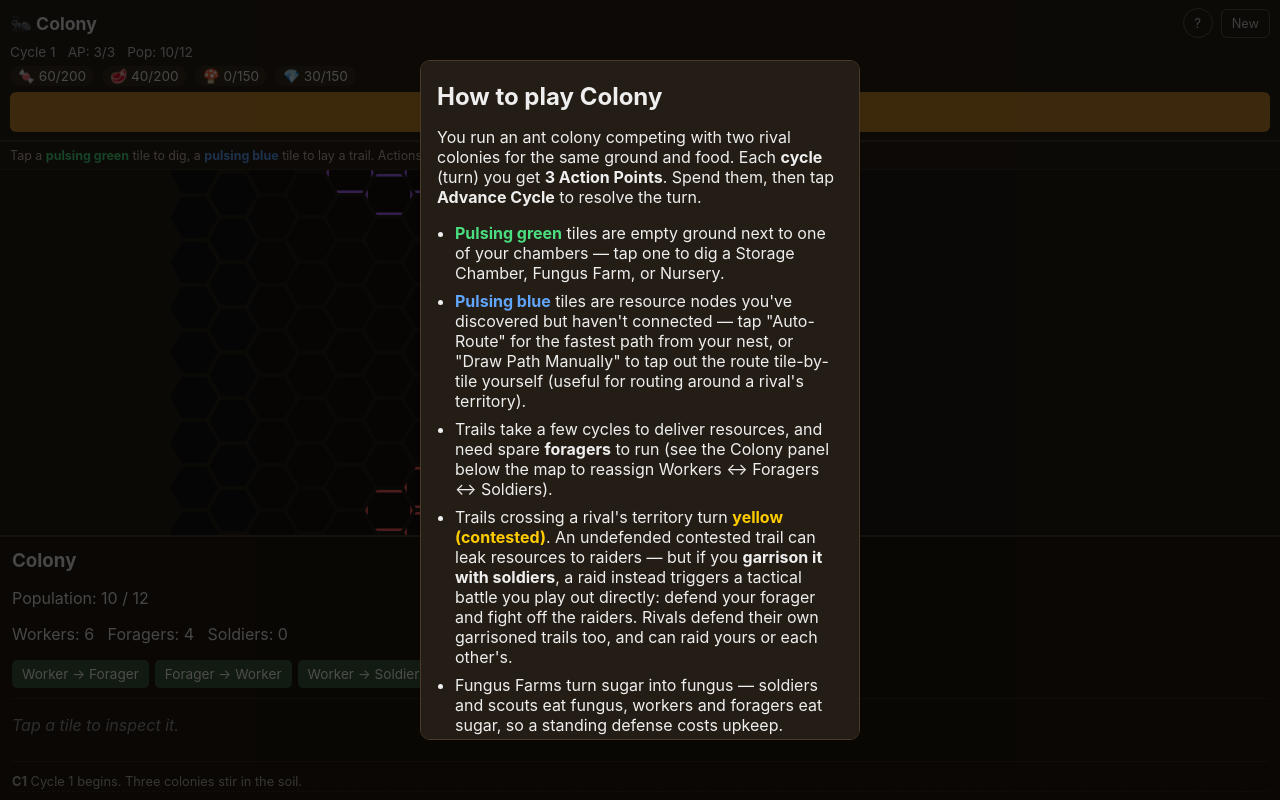
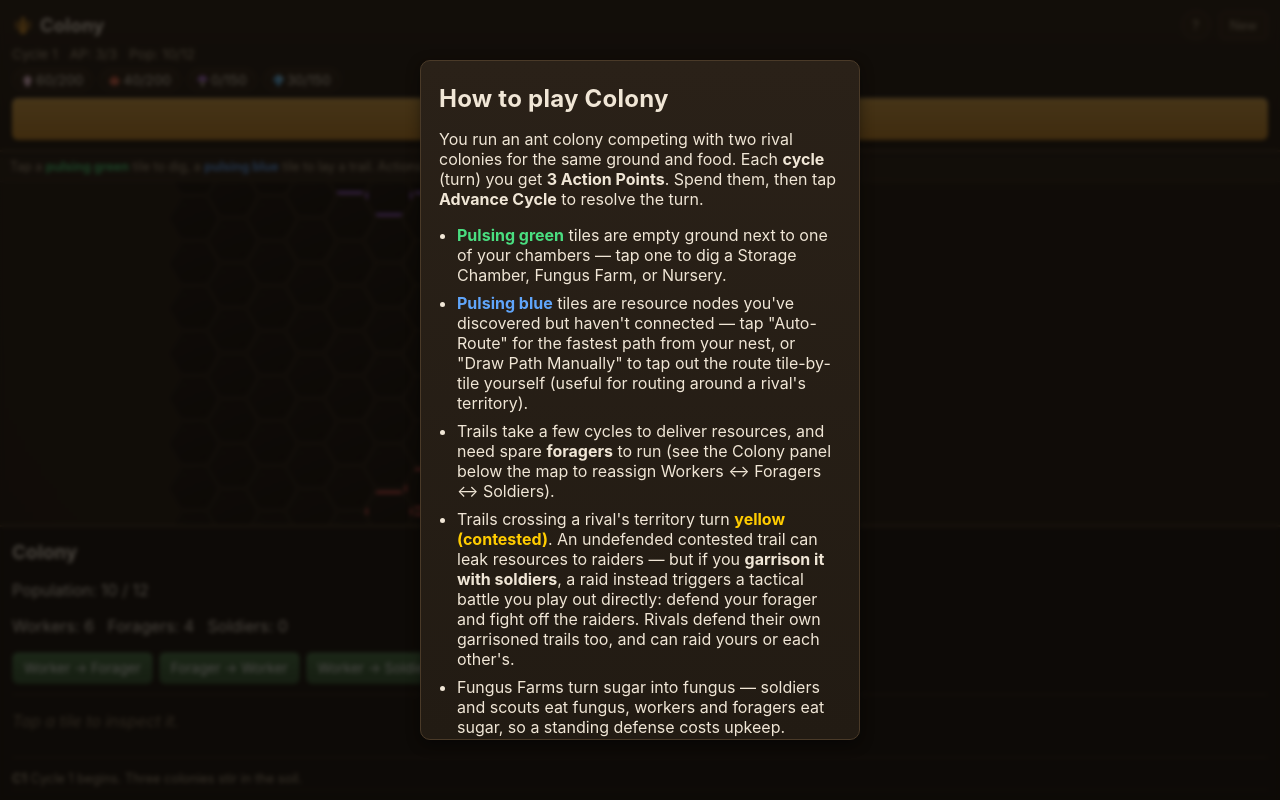
Before and after one commit to mattmanne/colony-poc, a website with bundled scripts: page index.html in a window 1280 px wide. Built offline with nearby package versions, Linux system fonts and the light colour scheme.

Commit message:
Visual polish: custom SVG icon set + design system pass
Replaces every in-game emoji glyph (resources, chambers, units, app title)
with a small hand-drawn SVG icon set (js/icons.js) — the app icon already
proved emoji rendering isn't reliable everywhere (a headless-Chromium test
environment silently substituted a near-invisible fallback glyph), so this
applies the same fix everywhere the player actually reads an icon.

Also did a general CSS polish pass: CSS custom properties for a consistent
color/shadow/radius system, gradients and depth on buttons/panels/hex
tiles/battle cells instead of flat colors, smoother transitions, and a
backdrop blur on modals. Updated the help modal's icon legend and README
architecture notes to match.

No game-logic changes — all 90 tests still pass unmodified.

```diff
--- a/css/base.css
+++ b/css/base.css
@@ -1,3 +1,24 @@
+:root {
+  --bg-deep: #17130f;
+  --bg-base: #1b1712;
+  --bg-panel: #221b13;
+  --bg-panel-raised: #2a2118;
+  --bg-elevated: #302518;
+  --border-soft: #4a3a28;
+  --border-softer: #3a2e20;
+  --accent-gold: #c98a2b;
+  --accent-gold-light: #e0a94a;
+  --accent-gold-dark: #9c6a1e;
+  --text-primary: #f0e6d6;
+  --text-muted: #b8a98e;
+  --text-faint: #8a7a62;
+  --shadow-soft: 0 2px 6px rgba(0, 0, 0, 0.35);
+  --shadow-raised: 0 4px 14px rgba(0, 0, 0, 0.45);
+  --radius-sm: 6px;
+  --radius-md: 10px;
+  --transition-fast: 0.15s ease;
+}
+
 * { box-sizing: border-box; }
 
 html, body {
@@ -5,21 +26,29 @@ html, body {
   padding: 0;
   height: 100%;
   font-family: -apple-system, BlinkMacSystemFont, 'Segoe UI', Roboto, sans-serif;
-  background: #1b1712;
-  color: #eee;
+  background: radial-gradient(ellipse at top, var(--bg-base) 0%, var(--bg-deep) 100%);
+  color: var(--text-primary);
+  -webkit-font-smoothing: antialiased;
 }
 
 button {
   font-family: inherit;
   cursor: pointer;
+  transition: transform var(--transition-fast), filter var(--transition-fast), background var(--transition-fast);
+}
+
+button:active {
+  transform: scale(0.96);
 }
 
 h1, h2, h3 {
   margin: 0.2em 0;
+  color: var(--text-primary);
+  letter-spacing: 0.01em;
 }
 
 .hint {
-  color: #999;
+  color: var(--text-faint);
   font-style: italic;
 }
 
@@ -28,3 +57,40 @@ h1, h2, h3 {
   flex-direction: column;
   height: 100%;
 }
+
+/* Shared icon sizing — see js/icons.js for the icon set itself. */
+.icon-svg {
+  display: inline-block;
+  vertical-align: middle;
+  overflow: visible;
+}
+
+.tile-icon {
+  width: 22px;
+  height: 22px;
+  filter: drop-shadow(0 1px 1px rgba(0, 0, 0, 0.5));
+}
+
+.pill-icon {
+  width: 15px;
+  height: 15px;
+  margin-right: 1px;
+}
+
+.inline-icon {
+  width: 16px;
+  height: 16px;
+  margin-right: 2px;
+}
+
+.battle-icon {
+  width: 26px;
+  height: 26px;
+  filter: drop-shadow(0 1px 1px rgba(0, 0, 0, 0.5));
+}
+
+.header-icon {
+  width: 22px;
+  height: 22px;
+  margin-right: 2px;
+}
--- a/css/map.css
+++ b/css/map.css
@@ -23,12 +23,13 @@
      part of the box itself and clip cleanly to the polygon. */
   border: 3px solid transparent;
   clip-path: polygon(25% 0%, 75% 0%, 100% 50%, 75% 100%, 25% 100%, 0% 50%);
-  background: #3a3226;
+  background: linear-gradient(155deg, #423a2c 0%, #362e22 55%, #2e2719 100%);
   display: flex;
   align-items: center;
   justify-content: center;
   font-size: 18px;
   cursor: pointer;
+  transition: transform 0.12s ease, filter 0.12s ease;
   /* Hexes tessellate edge-to-edge by position, so same-state borders on
      adjacent tiles visually merge into one continuous bar. Scaling each hex
      down slightly (around its own center, so the grid layout math is
@@ -36,16 +37,20 @@
   transform: scale(0.92);
 }
 
+.hex:active {
+  filter: brightness(1.15);
+}
+
 .hex-fog {
-  background: #151210;
+  background: linear-gradient(155deg, #1c1712 0%, #14100c 100%);
 }
 
 .terrain-water {
-  background: #264a5c;
+  background: linear-gradient(155deg, #2f5a70 0%, #1f3c4a 100%);
 }
 
 .terrain-rock {
-  background: #4a4038;
+  background: linear-gradient(155deg, #574d3e 0%, #423a2e 100%);
 }
 
 .owner-player {
@@ -66,6 +71,8 @@
 
 .hex-selected {
   outline: 2px solid #fff;
+  outline-offset: -1px;
+  filter: brightness(1.2);
   z-index: 2;
 }
 
@@ -104,20 +111,25 @@
   width: 8px;
   height: 8px;
   border-radius: 50%;
+  box-shadow: 0 0 3px rgba(0, 0, 0, 0.6);
 }
 
 .trail-player {
   background: #4aa3ff;
+  box-shadow: 0 0 4px rgba(74, 163, 255, 0.8);
 }
 
 .trail-rival_1 {
   background: #ff5a5a;
+  box-shadow: 0 0 4px rgba(255, 90, 90, 0.8);
 }
 
 .trail-rival_2 {
   background: #b06aff;
+  box-shadow: 0 0 4px rgba(176, 106, 255, 0.8);
 }
 
 .trail-contested {
   background: #ffd24a;
+  box-shadow: 0 0 5px rgba(255, 210, 74, 0.9);
 }
--- a/css/ui.css
+++ b/css/ui.css
@@ -2,9 +2,12 @@
   display: flex;
   flex-direction: column;
   gap: 6px;
-  padding: 8px 10px;
-  background: #2a2118;
-  border-bottom: 2px solid #4a3a28;
+  padding: 10px 12px;
+  background: linear-gradient(to bottom, var(--bg-panel-raised), var(--bg-panel));
+  border-bottom: 2px solid var(--border-soft);
+  box-shadow: var(--shadow-soft);
+  position: relative;
+  z-index: 3;
 }
 
 #topbar-row1 {
@@ -14,68 +17,86 @@
 }
 
 #topbar-row1 h1 {
-  font-size: 1.1em;
+  font-size: 1.15em;
   margin-right: auto;
+  display: flex;
+  align-items: center;
+  gap: 4px;
 }
 
 #topbar-row2 {
   display: flex;
   gap: 12px;
   font-size: 0.85em;
-  color: #ccc;
+  color: var(--text-muted);
 }
 
 #resource-bar {
   display: flex;
-  gap: 8px;
+  gap: 6px;
   flex-wrap: wrap;
 }
 
 .resource-pill {
-  background: #3a2e20;
+  display: inline-flex;
+  align-items: center;
+  background: linear-gradient(to bottom, var(--bg-elevated), var(--bg-panel-raised));
+  border: 1px solid var(--border-softer);
   border-radius: 12px;
-  padding: 2px 8px;
+  padding: 3px 9px 3px 7px;
   font-size: 0.85em;
   white-space: nowrap;
+  box-shadow: inset 0 1px 0 rgba(255, 255, 255, 0.04);
 }
 
 #advance-cycle-btn {
-  background: #c98a2b;
+  background: linear-gradient(to bottom, var(--accent-gold-light), var(--accent-gold));
   border: none;
-  color: #1b1712;
+  color: #241a0a;
   font-weight: bold;
-  padding: 10px 14px;
-  border-radius: 6px;
+  padding: 11px 14px;
+  border-radius: var(--radius-sm);
   width: 100%;
   font-size: 1em;
+  box-shadow: var(--shadow-soft), inset 0 1px 0 rgba(255, 255, 255, 0.25);
+  letter-spacing: 0.02em;
+}
+
+#advance-cycle-btn:hover {
+  filter: brightness(1.06);
 }
 
 #help-btn {
-  background: transparent;
-  border: 1px solid #6a5a44;
-  color: #ccc;
+  background: var(--bg-elevated);
+  border: 1px solid var(--border-soft);
+  color: var(--text-muted);
   width: 30px;
   height: 30px;
   border-radius: 50%;
   flex-shrink: 0;
 }
 
+#help-btn:hover, #new-colony-btn:hover {
+  border-color: var(--accent-gold);
+  color: var(--text-primary);
+}
+
 #new-colony-btn {
-  background: transparent;
-  border: 1px solid #6a5a44;
-  color: #ccc;
+  background: var(--bg-elevated);
+  border: 1px solid var(--border-soft);
+  color: var(--text-muted);
   padding: 6px 10px;
-  border-radius: 6px;
+  border-radius: var(--radius-sm);
   font-size: 0.8em;
   flex-shrink: 0;
 }
 
 #hint-bar {
-  background: #2a2118;
-  color: #cba;
+  background: var(--bg-panel-raised);
+  color: var(--text-muted);
   font-size: 0.78em;
-  padding: 6px 10px;
-  border-bottom: 1px solid #3a2e20;
+  padding: 7px 10px;
+  border-bottom: 1px solid var(--border-softer);
 }
 
 .hint-green {
@@ -91,7 +112,8 @@
 .modal {
   position: fixed;
   inset: 0;
-  background: rgba(0, 0, 0, 0.7);
+  background: rgba(10, 8, 5, 0.72);
+  backdrop-filter: blur(2px);
   display: flex;
   align-items: center;
   justify-content: center;
@@ -104,13 +126,14 @@
 }
 
 .modal-content {
-  background: #241d15;
-  border: 1px solid #4a3a28;
-  border-radius: 10px;
-  padding: 16px;
+  background: linear-gradient(to bottom, var(--bg-panel-raised), var(--bg-panel));
+  border: 1px solid var(--border-soft);
+  border-radius: var(--radius-md);
+  padding: 18px;
   max-width: 440px;
   max-height: 85vh;
   overflow: auto;
+  box-shadow: var(--shadow-raised);
 }
 
 .modal-content ul {
@@ -123,12 +146,13 @@
 
 #help-close-btn {
   margin-top: 10px;
-  background: #c98a2b;
+  background: linear-gradient(to bottom, var(--accent-gold-light), var(--accent-gold));
   border: none;
-  color: #1b1712;
+  color: #241a0a;
   font-weight: bold;
-  padding: 8px 14px;
-  border-radius: 6px;
+  padding: 9px 16px;
+  border-radius: var(--radius-sm);
+  box-shadow: inset 0 1px 0 rgba(255, 255, 255, 0.25);
 }
 
 #message {
@@ -136,20 +160,22 @@
   top: 8px;
   left: 50%;
   transform: translateX(-50%);
-  background: #5a1e1e;
+  background: linear-gradient(to bottom, #7a2a2a, #5a1e1e);
   color: #fff;
-  padding: 6px 14px;
-  border-radius: 6px;
+  padding: 7px 16px;
+  border-radius: var(--radius-sm);
   opacity: 0;
   pointer-events: none;
-  transition: opacity 0.2s;
+  transition: opacity 0.2s, transform 0.2s;
   z-index: 50;
   max-width: 90vw;
   text-align: center;
+  box-shadow: var(--shadow-raised);
 }
 
 #message.visible {
   opacity: 1;
+  transform: translateX(-50%) translateY(2px);
 }
 
 #main {
@@ -162,22 +188,24 @@
 #map-container {
   flex: 1;
   overflow: auto;
-  background: #241d15;
+  background:
+    radial-gradient(circle at 30% 20%, rgba(255, 200, 120, 0.03), transparent 60%),
+    var(--bg-panel);
   position: relative;
 }
 
 #sidebar {
   max-height: 45vh;
   overflow: auto;
-  background: #20190f;
-  border-top: 2px solid #4a3a28;
-  padding: 8px 12px;
+  background: var(--bg-deep);
+  border-top: 2px solid var(--border-soft);
+  padding: 10px 12px;
 }
 
 #colony-panel, #tile-panel {
   margin-bottom: 10px;
   padding-bottom: 10px;
-  border-bottom: 1px solid #3a2e20;
+  border-bottom: 1px solid var(--border-softer);
 }
 
 .actions {
@@ -188,31 +216,38 @@
 }
 
 .actions button {
-  background: #3a5a3a;
-  border: none;
+  background: linear-gradient(to bottom, #4a7a4a, #375c37);
+  border: 1px solid rgba(0, 0, 0, 0.2);
   color: #fff;
-  padding: 6px 10px;
-  border-radius: 5px;
+  padding: 7px 11px;
+  border-radius: var(--radius-sm);
   font-size: 0.85em;
+  box-shadow: 0 1px 3px rgba(0, 0, 0, 0.3), inset 0 1px 0 rgba(255, 255, 255, 0.1);
+}
+
+.actions button:hover:not(:disabled) {
+  filter: brightness(1.1);
 }
 
 .actions button:disabled {
   background: #333;
+  border-color: transparent;
   color: #777;
   cursor: not-allowed;
+  box-shadow: none;
 }
 
 .contested {
-  color: #e05a5a;
+  color: #ffd24a;
   font-weight: bold;
 }
 
 #log {
   font-size: 0.8em;
-  color: #bba;
+  color: var(--text-muted);
 }
 
 .log-line {
-  padding: 2px 0;
-  border-bottom: 1px dashed #3a2e20;
+  padding: 3px 0;
+  border-bottom: 1px dashed var(--border-softer);
 }
--- a/index.html
+++ b/index.html
@@ -19,7 +19,7 @@
 <div id="app">
   <div id="topbar">
     <div id="topbar-row1">
-      <h1>🐜 Colony</h1>
+      <h1><svg class="icon-svg header-icon" viewBox="0 0 24 24" aria-hidden="true"><circle cx="12" cy="6" r="2.6" fill="#c98a2b"/><circle cx="12" cy="11" r="3" fill="#c98a2b"/><circle cx="12" cy="17.5" r="4.5" fill="#c98a2b"/><g stroke="#c98a2b" stroke-width="1.4" stroke-linecap="round"><line x1="9" y1="10" x2="4" y2="8"/><line x1="15" y1="10" x2="20" y2="8"/><line x1="8.5" y1="12" x2="3" y2="12"/><line x1="15.5" y1="12" x2="21" y2="12"/><line x1="9" y1="14" x2="4" y2="16"/><line x1="15" y1="14" x2="20" y2="16"/></g></svg> Colony</h1>
       <button id="help-btn" title="How to play">?</button>
       <button id="new-colony-btn">New</button>
     </div>
@@ -62,7 +62,7 @@
       <li>Hitting certain milestones (total resources harvested, battles won, chambers built, sustained long trails) permanently unlocks colony-wide bonuses.</li>
       <li>No fixed win condition — the goal is to keep your colony growing and your supply lines safe.</li>
     </ul>
-    <p>Icons: 🐜 nest &nbsp; 📦 storage &nbsp; 🍄 farm &nbsp; 🥚 nursery &nbsp; 🍬 sugar &nbsp; 🥩 protein &nbsp; 💎 mineral</p>
+    <p>Map icons: <span style="color:#c98a2b">gold ant</span> = nest, <span style="color:#a9793f">tan crate</span> = storage, <span style="color:#b073d9">purple mushroom</span> = fungus farm, <span style="color:#f3e6c8">cream egg</span> = nursery, <span style="color:#ffd1e8">pink crystal</span> = sugar, <span style="color:#e0684f">red morsel</span> = protein, <span style="color:#6bc6ff">blue gem</span> = mineral.</p>
     <p>Tile borders: <span style="color:#4aa3ff">blue = you</span>, <span style="color:#ff5a5a">red</span> and <span style="color:#b06aff">purple = the two rivals</span>, <span style="color:#ffcc00">yellow = contested</span>.</p>
 
     <h3>Tips</h3>
--- /dev/null
+++ b/js/icons.js
@@ -0,0 +1,48 @@
+// A small hand-drawn icon set, used instead of emoji for every in-game glyph
+// (resources, chambers, units). Emoji rendering depends on the platform
+// having a color-emoji font installed — we already hit this as a real bug
+// with the PWA app icon (some environments silently substitute a
+// near-invisible fallback glyph) — so anything the player actually needs to
+// read gets a real, consistent, on-brand SVG instead.
+//
+// Every icon shares a 0 0 24 24 viewBox so they can be sized uniformly by
+// their container. Returned strings are static/authored (never touched by
+// user or save data) — safe to insert via innerHTML.
+
+const ANT_BODY = `
+  <circle cx="12" cy="6" r="2.6" fill="currentColor"/>
+  <circle cx="12" cy="11" r="3" fill="currentColor"/>
+  <circle cx="12" cy="17.5" r="4.5" fill="currentColor"/>
+  <g stroke="currentColor" stroke-width="1.4" stroke-linecap="round">
+    <line x1="9" y1="10" x2="4" y2="8"/>
+    <line x1="15" y1="10" x2="20" y2="8"/>
+    <line x1="8.5" y1="12" x2="3" y2="12"/>
+    <line x1="15.5" y1="12" x2="21" y2="12"/>
+    <line x1="9" y1="14" x2="4" y2="16"/>
+    <line x1="15" y1="14" x2="20" y2="16"/>
+  </g>`;
+
+const MUSHROOM_BODY = `
+  <rect x="10" y="13" width="4" height="8" rx="1.5" fill="#e8d9c0"/>
+  <path d="M4 13 Q4 4 12 4 Q20 4 20 13 Z" fill="currentColor"/>
+  <circle cx="8" cy="9" r="1.2" fill="rgba(0,0,0,0.25)"/>
+  <circle cx="14" cy="7" r="1" fill="rgba(0,0,0,0.25)"/>
+  <circle cx="16" cy="10" r="1.3" fill="rgba(0,0,0,0.25)"/>`;
+
+const ICON_PATHS = {
+  sugar: `<polygon points="12,3 19,9 15,21 9,21 5,9" fill="#ffd1e8"/>`,
+  protein: `<ellipse cx="12" cy="13" rx="8" ry="7" fill="#e0684f"/><ellipse cx="12" cy="7" rx="3" ry="2.5" fill="#c9503a"/>`,
+  fungus: `<g style="color:#b073d9">${MUSHROOM_BODY}</g>`,
+  mineral: `<polygon points="12,2 21,9 12,22 3,9" fill="#6bc6ff"/><polygon points="12,2 21,9 12,9" fill="#9adcff"/><polygon points="3,9 12,9 12,22" fill="#4fa8e0"/>`,
+  ant: `<g style="color:#c98a2b">${ANT_BODY}</g>`,
+  storage: `<rect x="3" y="9" width="18" height="12" rx="1.5" fill="#a9793f"/><rect x="3" y="9" width="18" height="4" fill="#c9944f"/><line x1="12" y1="9" x2="12" y2="21" stroke="#7a5626" stroke-width="1.2"/>`,
+  farm: `<g style="color:#c98a2b">${MUSHROOM_BODY}</g>`,
+  nursery: `<ellipse cx="12" cy="13" rx="7" ry="9" fill="#f3e6c8"/><ellipse cx="9.3" cy="9" rx="2" ry="1.4" fill="#ffffff" opacity="0.6"/>`,
+  soldier: `<path d="M12 2 L20 5 V11 C20 17 16.5 21 12 22 C7.5 21 4 17 4 11 V5 Z" fill="#c9432b"/>`,
+};
+
+export function iconSvg(name, extraClass) {
+  const inner = ICON_PATHS[name] || '';
+  const cls = `icon-svg${extraClass ? ` ${extraClass}` : ''}`;
+  return `<svg class="${cls}" viewBox="0 0 24 24" aria-hidden="true">${inner}</svg>`;
+}
--- a/js/render.js
+++ b/js/render.js
@@ -4,12 +4,13 @@ import { isAdjacentToOwnedChamber, canAffordChamber } from './colony.js';
 import { availableSoldiers, nextHopCandidates } from './trails.js';
 import { CHAMBER_TYPES, TRAIL_MAX_CAPACITY, TRAIL_UPGRADE_COST_MINERAL, MAX_GARRISON } from './constants.js';
 import { escapeHtml } from './htmlEscape.js';
+import { iconSvg } from './icons.js';
 
 const HEX_SIZE = 26;
 const OFFSET = 480;
 
-const RESOURCE_ICONS = { sugar: '🍬', protein: '🥩', fungus: '🍄', mineral: '💎' };
-const CHAMBER_ICONS = { nest: '🐜', storage: '📦', farm: '🍄', nursery: '🥚' };
+const RESOURCE_ICON_KEYS = { sugar: 'sugar', protein: 'protein', fungus: 'fungus', mineral: 'mineral' };
+const CHAMBER_ICON_KEYS = { nest: 'ant', storage: 'storage', farm: 'farm', nursery: 'nursery' };
 
 export function renderAll(state, ui) {
   renderTopbar(state);
@@ -31,7 +32,8 @@ function renderTopbar(state) {
   for (const res of ['sugar', 'protein', 'fungus', 'mineral']) {
     const span = document.createElement('span');
     span.className = 'resource-pill';
-    span.textContent = `${RESOURCE_ICONS[res]} ${Math.floor(player.resources[res])}/${player.storageCap[res]}`;
+    span.innerHTML = iconSvg(RESOURCE_ICON_KEYS[res], 'pill-icon');
+    span.appendChild(document.createTextNode(` ${Math.floor(player.resources[res])}/${player.storageCap[res]}`));
     bar.appendChild(span);
   }
 }
@@ -69,9 +71,9 @@ function renderMap(state, ui) {
       if (tile.terrain === 'rock') div.classList.add('terrain-rock');
 
       if (tile.chamber) {
-        div.textContent = CHAMBER_ICONS[tile.chamber.type] || '🏠';
+        div.innerHTML = iconSvg(CHAMBER_ICON_KEYS[tile.chamber.type] || 'storage', 'tile-icon');
       } else if (tile.resourceNode) {
-        div.textContent = RESOURCE_ICONS[tile.resourceNode.type];
+        div.innerHTML = iconSvg(RESOURCE_ICON_KEYS[tile.resourceNode.type], 'tile-icon');
       }
 
       if (drawing) {
@@ -178,10 +180,12 @@ function renderTilePanel(state, ui) {
 
   if (tile.chamber) {
     const chamberDef = CHAMBER_TYPES[tile.chamber.type];
-    html += `<p>Chamber: ${escapeHtml(chamberDef ? chamberDef.name : tile.chamber.type)} (${escapeHtml(tile.chamber.ownerColonyId)})</p>`;
+    const chamberIcon = iconSvg(CHAMBER_ICON_KEYS[tile.chamber.type] || 'storage', 'inline-icon');
+    html += `<p>${chamberIcon} ${escapeHtml(chamberDef ? chamberDef.name : tile.chamber.type)} (${escapeHtml(tile.chamber.ownerColonyId)})</p>`;
   }
   if (tile.resourceNode) {
-    html += `<p>Resource: ${escapeHtml(tile.resourceNode.type)} — ${Math.floor(tile.resourceNode.amount)}/${tile.resourceNode.maxAmount}</p>`;
+    const resourceIcon = iconSvg(RESOURCE_ICON_KEYS[tile.resourceNode.type], 'inline-icon');
+    html += `<p>${resourceIcon} ${escapeHtml(tile.resourceNode.type)} — ${Math.floor(tile.resourceNode.amount)}/${tile.resourceNode.maxAmount}</p>`;
   }
 
   html += '<div class="actions">';
--- a/js/render_battle.js
+++ b/js/render_battle.js
@@ -1,8 +1,9 @@
 import { movesInRange, adjacentEnemies, getCurrentActor } from './battle.js';
 import { escapeHtml } from './htmlEscape.js';
+import { iconSvg } from './icons.js';
 
 const CELL = 50;
-const UNIT_ICONS = { forager: '🐜', soldier: '⚔️' };
+const UNIT_ICON_KEYS = { forager: 'ant', soldier: 'soldier' };
 
 export function renderBattle(battle) {
   renderGrid(battle);
@@ -38,7 +39,7 @@ function renderGrid(battle) {
       const unit = battle.units.find((u) => u.alive && !u.escaped && u.x === x && u.y === y);
       if (unit) {
         cell.classList.add(unit.side === 'defender' ? 'battle-unit-defender' : 'battle-unit-attacker');
-        cell.textContent = UNIT_ICONS[unit.type];
+        cell.innerHTML = iconSvg(UNIT_ICON_KEYS[unit.type], 'battle-icon');
         const hp = document.createElement('span');
         hp.className = 'battle-hp';
         hp.textContent = unit.hp;
--- a/service-worker.js
+++ b/service-worker.js
@@ -1,4 +1,4 @@
-const CACHE_NAME = 'colony-v4';
+const CACHE_NAME = 'colony-v5';
 const APP_SHELL = [
   './',
   './index.html',
@@ -25,6 +25,7 @@ const APP_SHELL = [
   './js/input.js',
   './js/constants.js',
   './js/htmlEscape.js',
+  './js/icons.js',
   './assets/icons/icon.svg',
   './assets/icons/icon-192.png',
   './assets/icons/icon-512.png',
```
Also changed, not shown: css/battle.css (+22 -16 lines), README.md.
